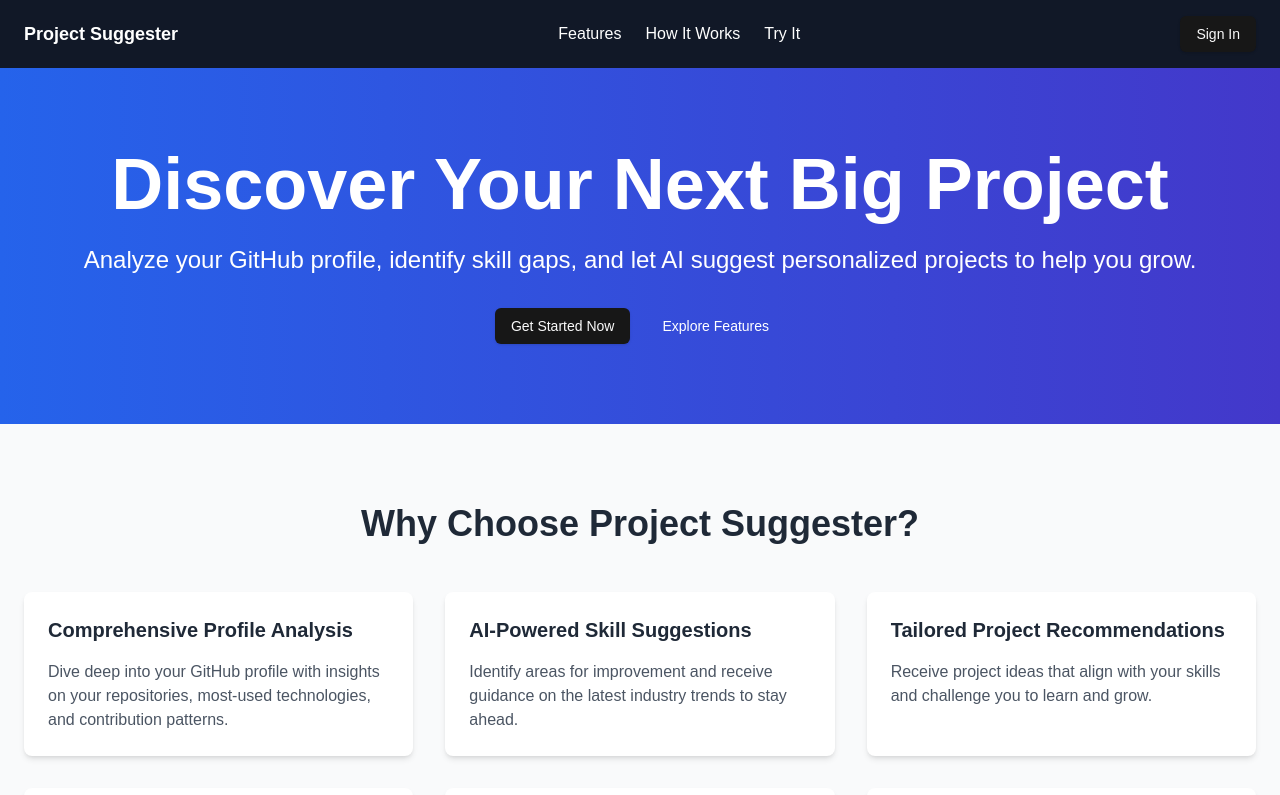
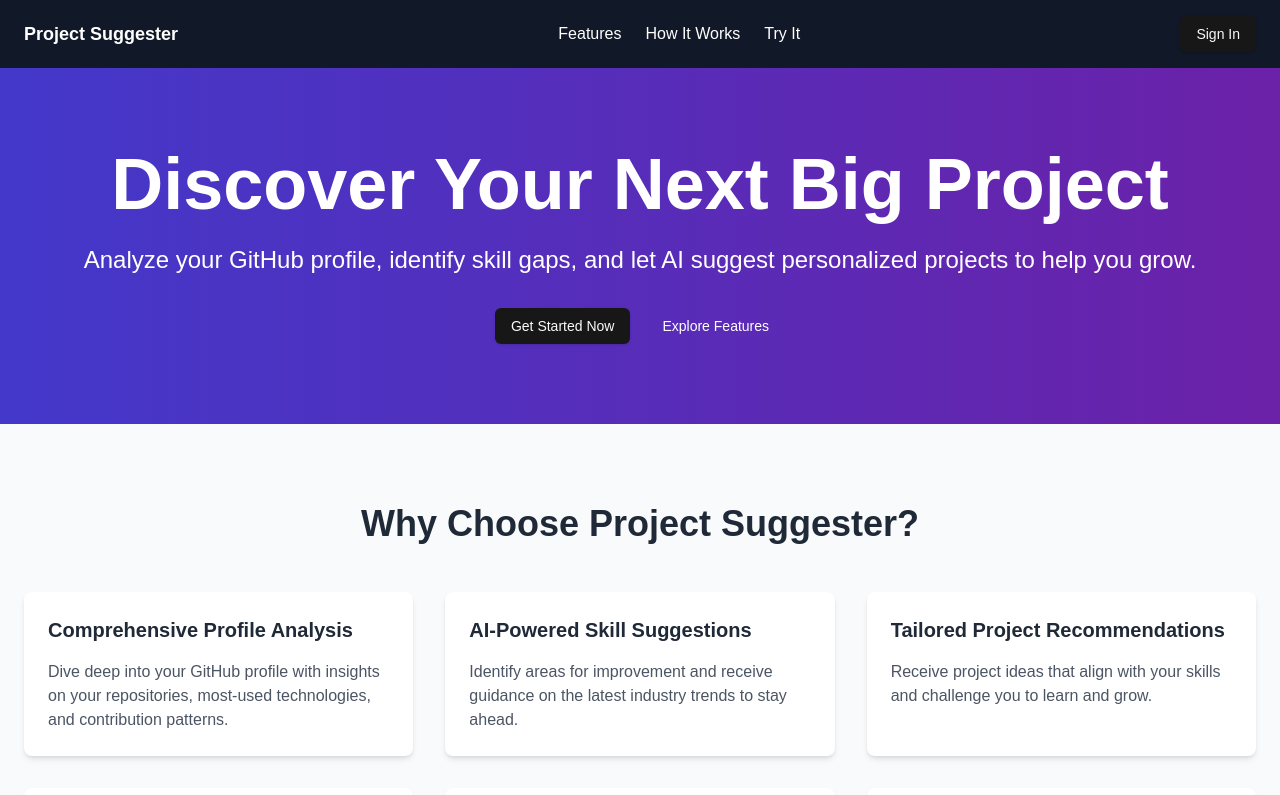
Before and after one commit to varundeva/project-suggester, a Next.js app: page / in a window 1280 px wide. Shown: the top 795 px of the page. Built offline with nearby package versions, Linux system fonts and the light colour scheme; no server answers.

Commit message:
fix: hero color change

```diff
--- a/components/Hero.tsx
+++ b/components/Hero.tsx
@@ -3,7 +3,7 @@
 
 export default function Hero() {
   return (
-    <section className="bg-gradient-to-r from-blue-600 to-indigo-700 text-white py-20 text-center">
+    <section className="bg-gradient-to-r from-indigo-700 to-purple-800 text-white py-20 text-center">
       <div className="container mx-auto px-6">
         <h1 className="text-5xl md:text-7xl font-extrabold">
           Discover Your Next Big Project
```
